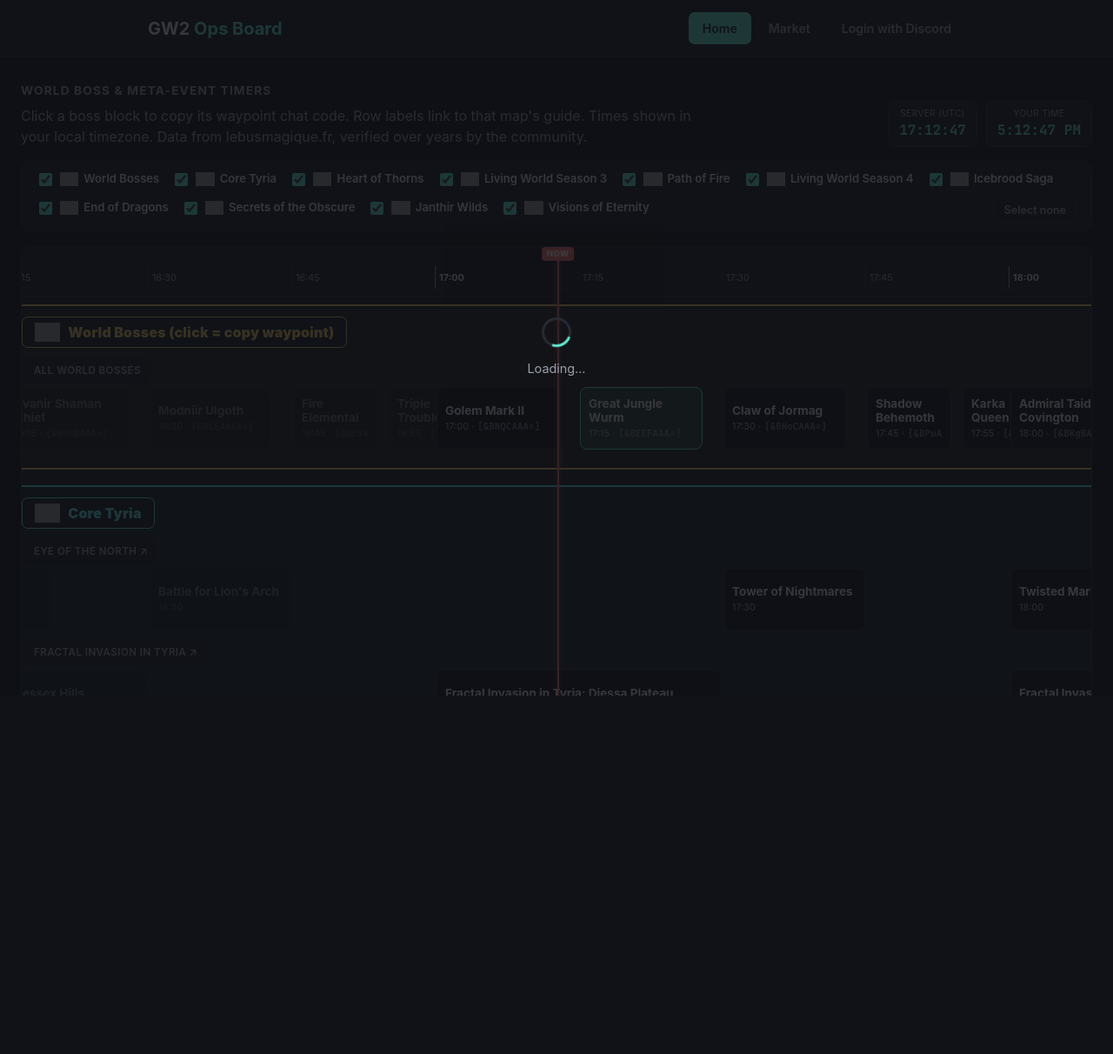
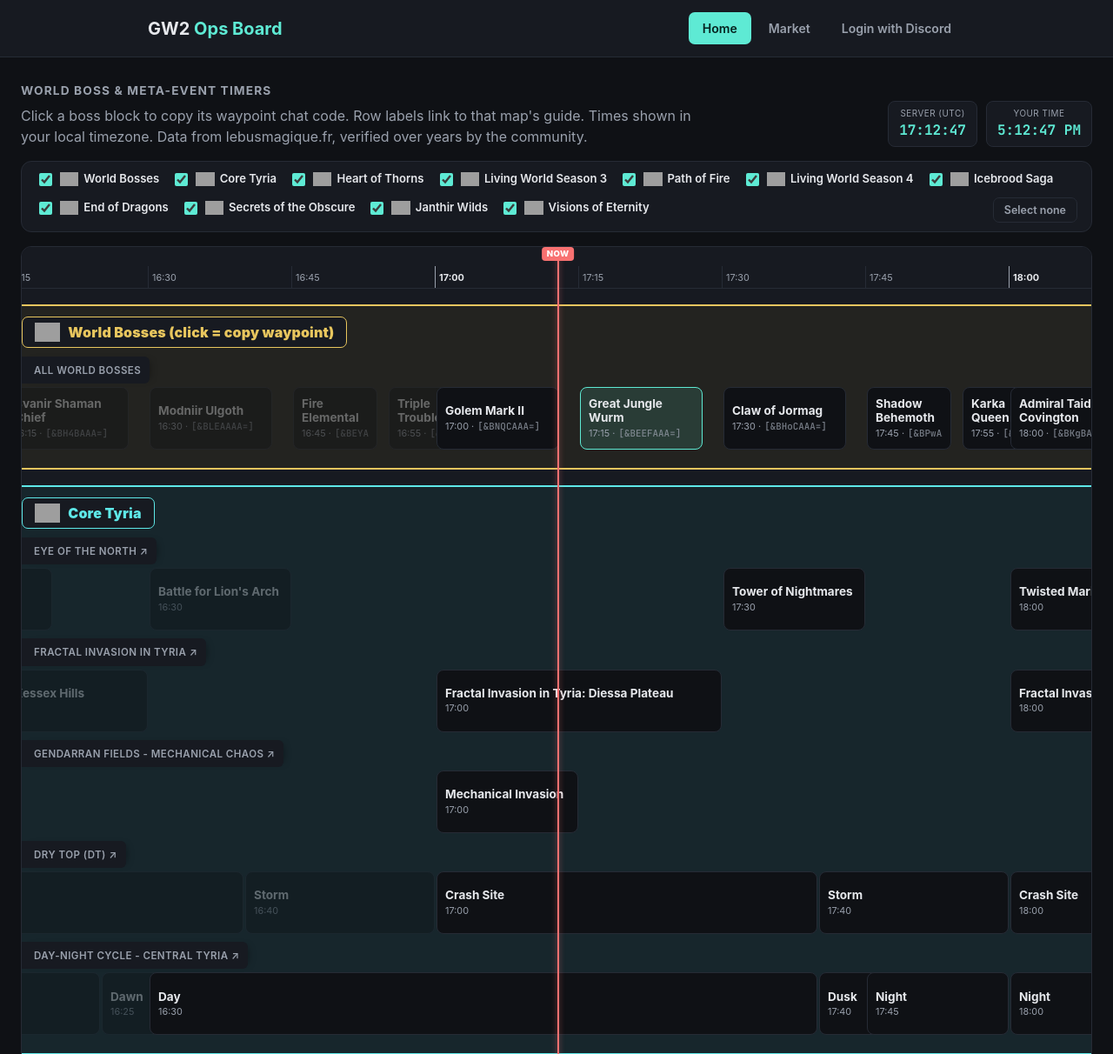
Before and after one commit to Revanito/gw2-ops-board, a FastAPI app: page / in a window 1280 px wide. Shown: the top 1212 px of the page at 87% size. Before the commit the page ends 800 px from the top, so only its background shows below. Run offline with FastAPI, Linux system fonts and the light colour scheme; parts of the project's set-up code (start-up, migrations or seed data) failed here and were passed over; grey boxes are pictures that could not be loaded.

Commit message:
Fix loading overlay showing permanently on every page
An ID selector setting display:flex unconditionally beat the browser's
own [hidden] { display: none } rule in specificity, so the overlay
rendered on every page load regardless of the hidden attribute - not
just during navigation. Gated the flex display behind :not([hidden]).

Co-Authored-By: Claude Sonnet 5 <noreply@anthropic.com>

```diff
--- a/app/static/style.css
+++ b/app/static/style.css
@@ -30,9 +30,15 @@ html, body {
 #page-loading-overlay {
   position: fixed; inset: 0; z-index: 100;
   background: rgba(15, 17, 21, 0.82);
-  display: flex; flex-direction: column; align-items: center; justify-content: center; gap: 14px;
+  flex-direction: column; align-items: center; justify-content: center; gap: 14px;
   color: var(--text-dim); font-size: 0.9rem;
 }
+/* Specificity note: an ID selector beats the browser's own [hidden] {
+   display: none } rule, so "display: flex" can't live on the bare
+   #page-loading-overlay selector above - that would show the overlay on
+   every page load regardless of the hidden attribute. Gating it behind
+   :not([hidden]) lets the native rule win whenever the attribute is set. */
+#page-loading-overlay:not([hidden]) { display: flex; }
 #page-loading-overlay .spinner {
   width: 34px; height: 34px; border-radius: 50%;
   border: 3px solid var(--border); border-top-color: var(--accent);
```
